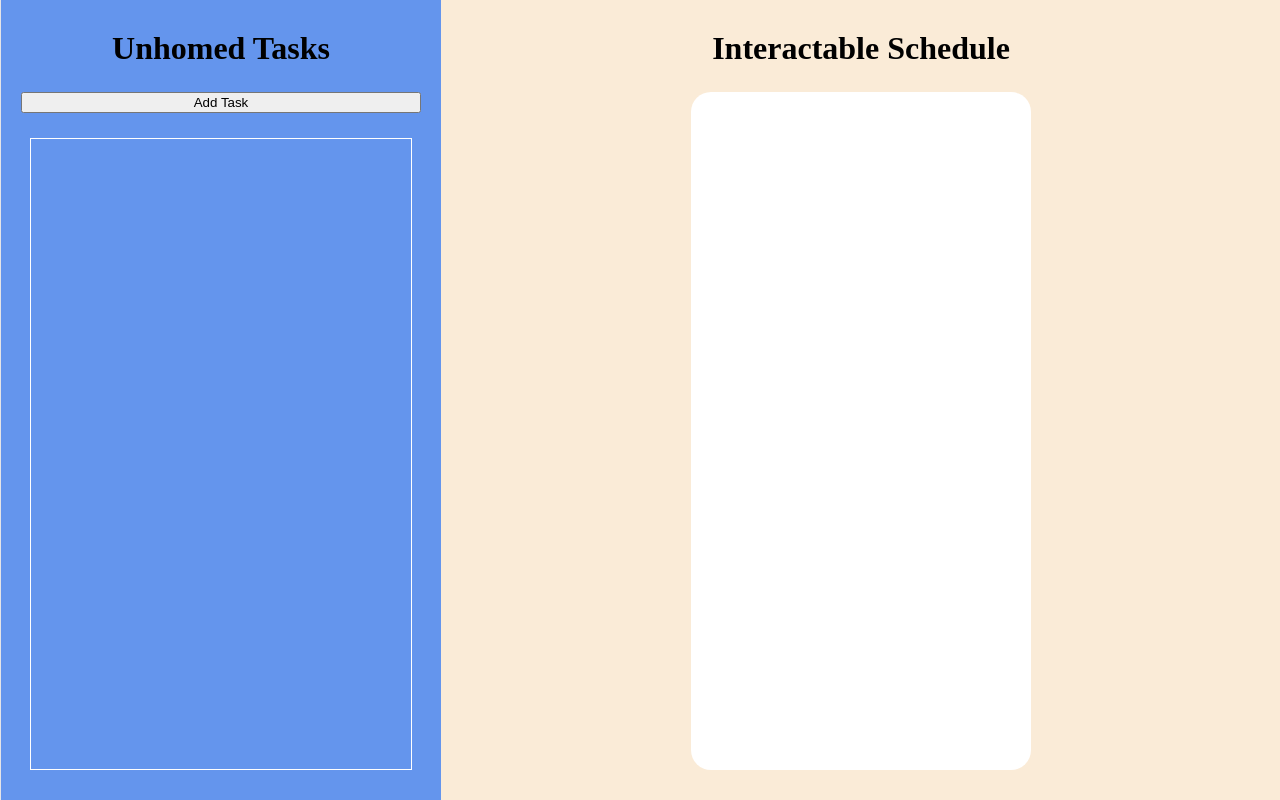
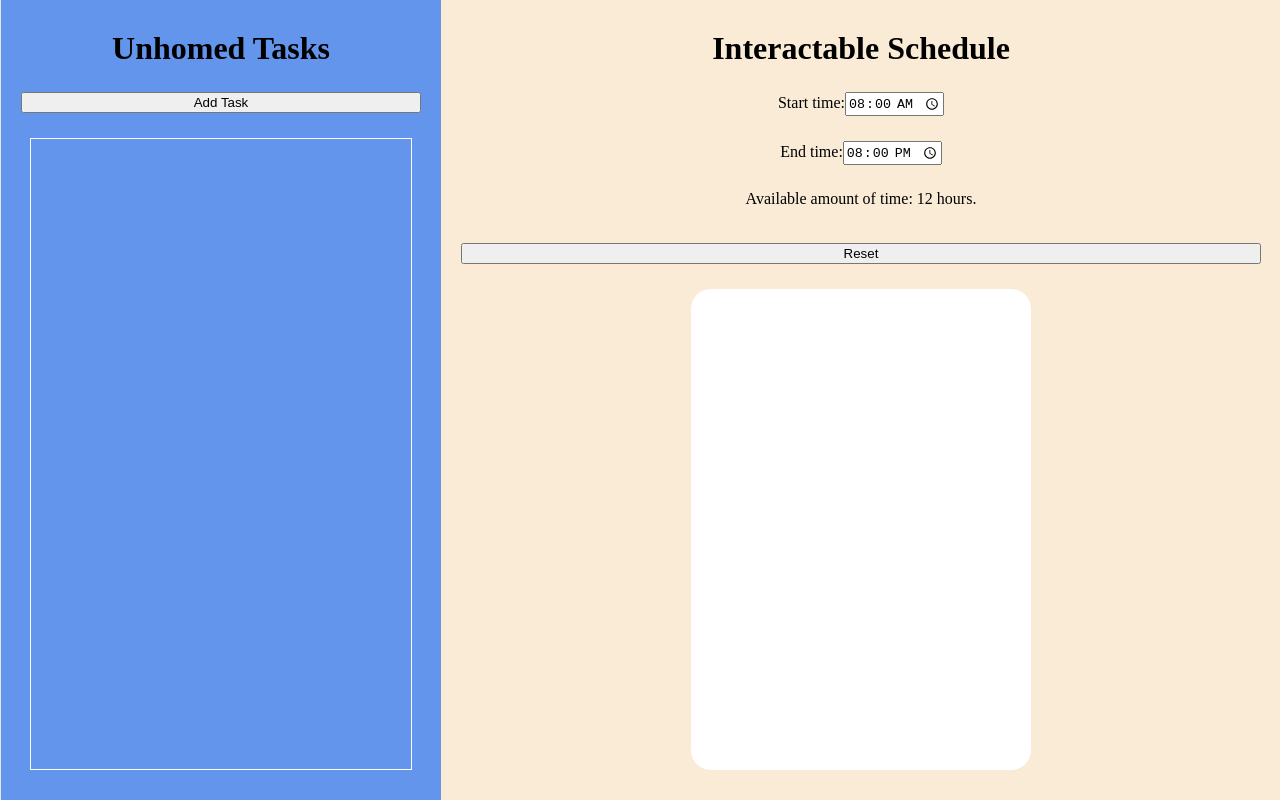
Before and after one commit to skrueg1/rostermage, a React (Vite) app: page / in a window 1280 px wide. Built offline with nearby package versions, Linux system fonts and the light colour scheme.

Commit message:
add basic time-setting functionality

```diff
--- a/src/App.jsx
+++ b/src/App.jsx
@@ -9,7 +9,14 @@ function App() {
   const [taskTitle, setTaskTitle] = useState("");
   const [taskDuration, setTaskDuration] = useState("");
 
-  function handleSubmit(e) {
+  const [startTime, setStartTime] = useState("08:00");
+  const [endTime, setEndTime] = useState("20:00");
+  const validTimeRange = startTime < endTime;
+  const startTimeInMinutes = Number(startTime.split(":")[0]) * 60 + Number(startTime.split(":")[1]);
+  const endTimeInMinutes = Number(endTime.split(":")[0]) * 60 + Number(endTime.split(":")[1]);
+  const availableMinutes = endTimeInMinutes - startTimeInMinutes;
+
+    function handleSubmit(e) {
       e.preventDefault();
 
       const newTask = {
@@ -73,10 +80,45 @@ function App() {
 
 
         <div className="schedule-side">
+
           <h1>Interactable Schedule</h1>
-          <div className="schedule-container">
+
+            <label>
+                Start time:
+                <input
+                    type = "time"
+                    value = {startTime}
+                    onChange = {(e) => setStartTime(e.target.value)}
+                />
+            </label>
+
+            <label>
+                End time:
+                <input
+                    type = "time"
+                    value = {endTime}
+                    onChange = {(e) => setEndTime(e.target.value)}
+                />
+            </label>
+
+            {!validTimeRange && (
+                <p>End time just be later than start time.</p>
+            )}
+            {validTimeRange && (
+                <p>Available amount of time: {availableMinutes / 60} hours.</p>
+            )}
+
+            <button onClick = {() => {
+                setStartTime("08:00");
+                setEndTime("20:00");
+            }}>
+                Reset
+            </button>
+
+            <div className="schedule-container">
 
           </div>
+
         </div>
 
       </div>
```
